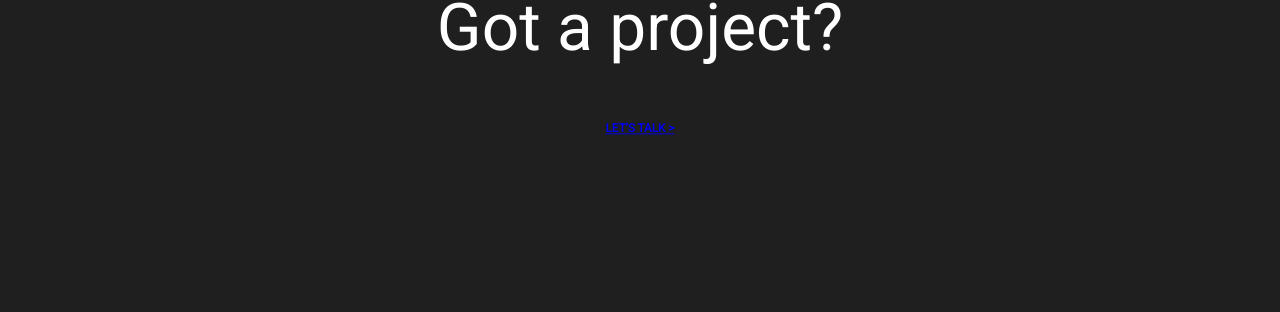
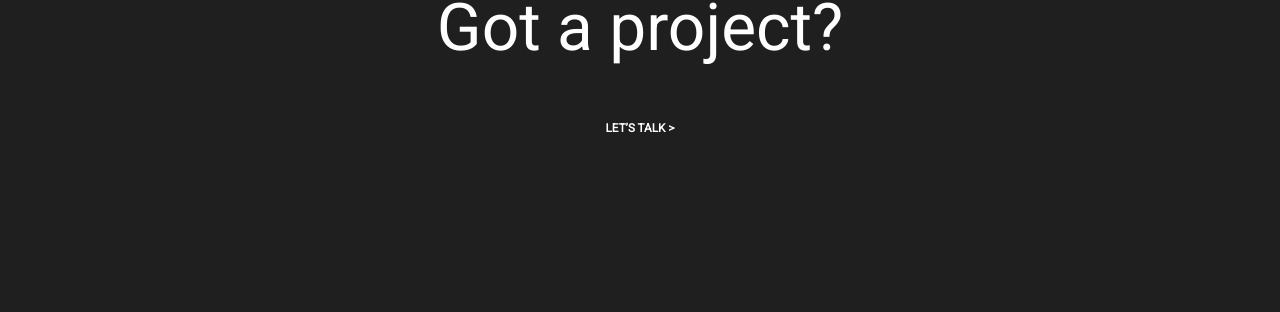
Before and after one commit to lexoyo/starcier, a Jekyll site: the page built from index.md, in a window 1280 px wide. Shown: the part 2816-3128 px from the top of the page. Built offline with Jekyll 4.4.1, drawn with Linux system fonts in a browser that asks for light colours.

Commit message:
Batch update

```diff
--- a/css/styles.css
+++ b/css/styles.css
@@ -6,6 +6,6 @@ h2 {font-weight: lighter; font-size: 4.5em; color: #1F1F1F; text-align: center;}
 
 .style-titles h3 {font-size: 0.8em; text-align: center; text-transform: uppercase;}
 .style-columns h3 {font-size: 2.3em; color: #1F1F1F; text-transform: capitalize; margin-top: 0px;}.style-columns.text-element > .silex-element-content {columns: 2;}.style-columns p {font-size: 1.4em; color: #626262;}.style-columns ul li {list-style-type: square; font-size: 1.4em; color: #626262; margin-top: 50px;}@media only screen and (max-width: 480px), only screen and (max-device-width: 480px) {.style-columns.text-element > .silex-element-content {columns: 1;}}
-.style-titles-black-bg h2 {font-weight: lighter; color: #ffffff;}.style-titles-black-bg h3 {font-size: 0.8em; color: #ffffff; text-align: center; text-transform: uppercase;}.style-titles-black-bg.text-element > .silex-element-content {color: #ffffff;}
+.style-titles-black-bg h2 {font-weight: lighter; color: #ffffff;}.style-titles-black-bg h3 {font-size: 0.8em; color: #ffffff; text-align: center; text-transform: uppercase;}.style-titles-black-bg.text-element > .silex-element-content {color: #ffffff;}.style-titles-black-bg a {color: #ffffff; text-decoration: none;}.style-titles-black-bg [data-silex-href] {color: #ffffff; text-decoration: none;}.style-titles-black-bg a:hover {text-decoration: underline;}.style-titles-black-bg [data-silex-href]:hover {text-decoration: underline;}
 .style-logo-black-bg h1 {color: #ffffff;}
 .style-footer-black-bg h2 {font-weight: lighter;}.style-footer-black-bg h3 {font-size: 0.8em; text-align: center; text-transform: uppercase;}.style-footer-black-bg.text-element > .silex-element-content {color: #ffffff;}.style-footer-black-bg p {font-size: 1.5em;}body.silex-runtime {opacity: 1;}
```
